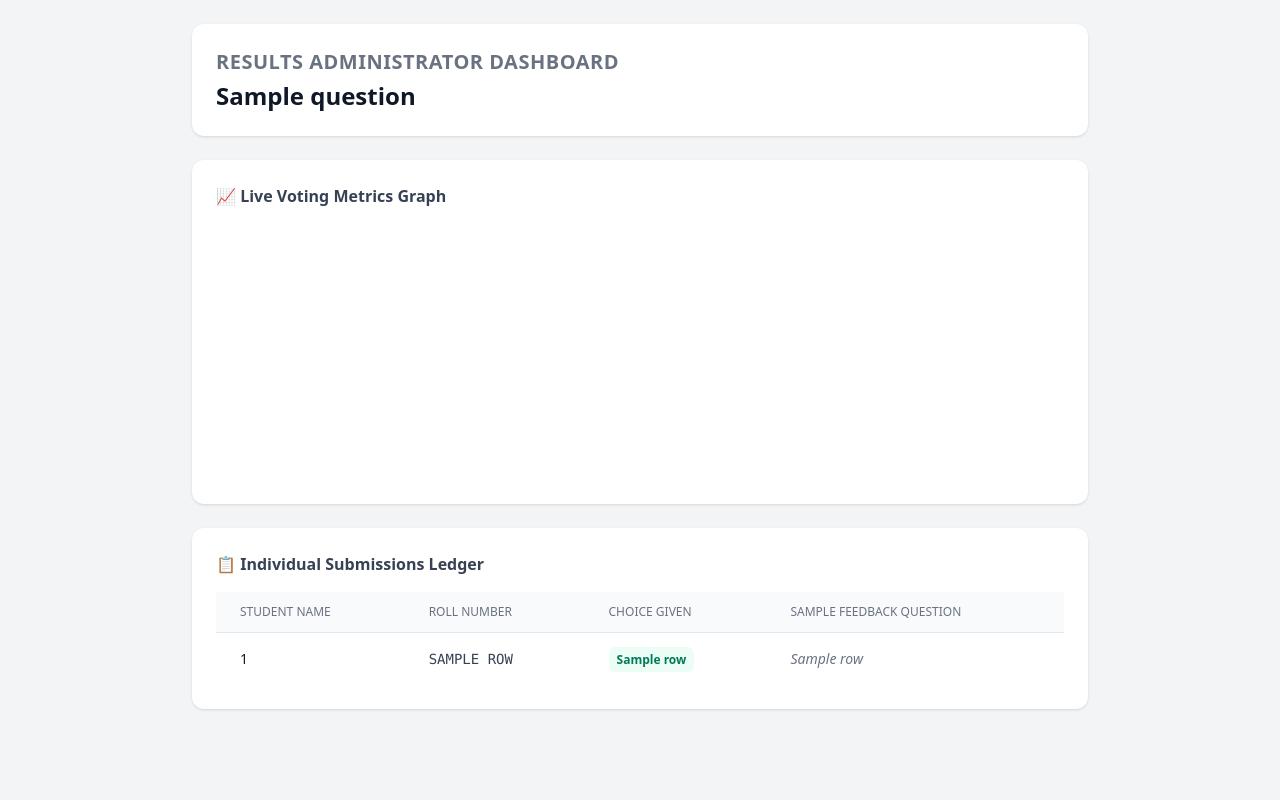
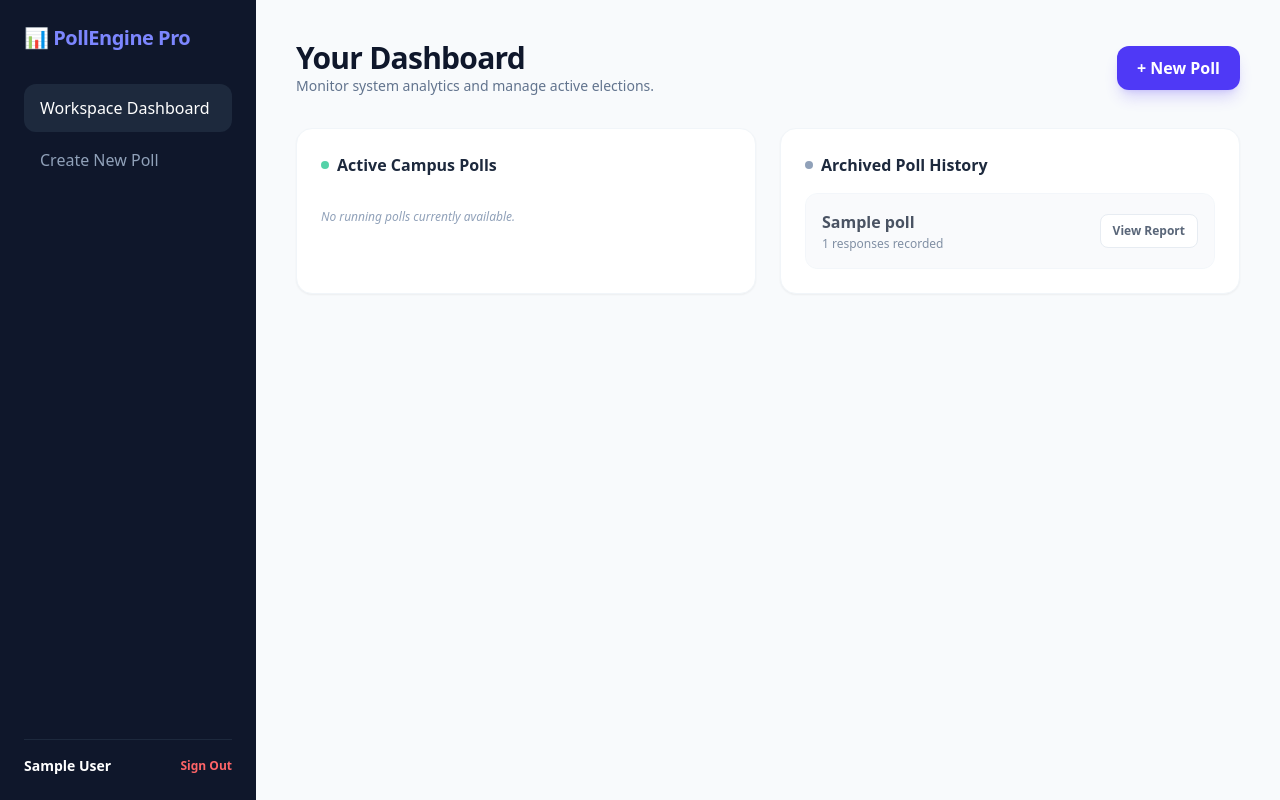
Before and after one commit to sahasramalkapuram/s-polling-, a Flask app: template templates/dashboard.html in a window 1280 px wide. Run offline with Flask 3, Linux system fonts and the light colour scheme; the visitor is signed in with stand-in values (Sample User, id 1); the template is opened without the code that fills it: most values are stand-ins (such as "Sample title", 1, 10 or a date in 2020); a map, chart or similar area stays blank.

Commit message:
Update dashboard.html

```diff
--- a/templates/dashboard.html
+++ b/templates/dashboard.html
@@ -3,75 +3,80 @@
 <head>
     <meta charset="UTF-8">
     <meta name="viewport" content="width=device-width, initial-scale=1.0">
-    <title>Poll Results Dashboard</title>
+    <title>Your Polls Dashboard</title>
     <script src="https://cdn.jsdelivr.net/npm/@tailwindcss/browser@4"></script>
-    <script src="https://cdn.jsdelivr.net/npm/chart.js"></script>
 </head>
-<body class="bg-gray-100 min-h-screen p-6">
-    <div class="max-w-4xl mx-auto space-y-6">
-        <div class="bg-white p-6 rounded-xl shadow-sm">
-            <h1 class="text-xl font-bold text-gray-500 uppercase tracking-wide">Results Administrator Dashboard</h1>
-            <h2 class="text-2xl font-black text-gray-900 mt-1">{{ question }}</h2>
+<body class="bg-slate-50 min-h-screen flex">
+    <aside class="w-64 bg-slate-900 text-white flex flex-col justify-between p-6 hidden md:flex">
+        <div class="space-y-8">
+            <h1 class="text-xl font-black tracking-tight text-indigo-400">📊 PollEngine Pro</h1>
+            <nav class="space-y-1">
+                <a href="/dashboard" class="flex items-center space-x-3 bg-slate-800 px-4 py-3 rounded-xl text-white font-medium">
+                    <span>Workspace Dashboard</span>
+                </a>
+                <a href="/poll/new" class="flex items-center space-x-3 px-4 py-3 rounded-xl text-slate-400 hover:text-white transition">
+                    <span>Create New Poll</span>
+                </a>
+            </nav>
+        </div>
+        <div class="border-t border-slate-800 pt-4 flex items-center justify-between">
+            <div class="truncate pr-2">
+                <p class="text-sm font-bold truncate">{{ current_user.name }}</p>
+            </div>
+            <a href="/logout" class="text-xs font-bold text-red-400 hover:text-red-300">Sign Out</a>
+        </div>
+    </aside>
+
+    <main class="flex-grow p-6 md:p-10 overflow-y-auto">
+        <div class="flex items-center justify-between mb-8">
+            <div>
+                <h2 class="text-3xl font-black text-slate-900 tracking-tight">Your Dashboard</h2>
+                <p class="text-slate-500 text-sm">Monitor system analytics and manage active elections.</p>
+            </div>
+            <a href="/poll/new" class="bg-indigo-600 hover:bg-indigo-700 text-white font-semibold px-5 py-2.5 rounded-xl shadow-lg shadow-indigo-600/20 transition cursor-pointer">+ New Poll</a>
         </div>
 
-        <div class="bg-white p-6 rounded-xl shadow-sm flex flex-col items-center">
-            <h3 class="text-md font-bold text-gray-700 mb-4 self-start">📈 Live Voting Metrics Graph</h3>
-            <div class="w-full max-w-xl h-64">
-                <canvas id="analyticsChart"></canvas>
+        <div class="grid grid-cols-1 md:grid-cols-2 gap-6">
+            <div class="bg-white p-6 rounded-2xl shadow-xs border border-slate-100">
+                <h3 class="text-md font-bold text-slate-800 mb-4 flex items-center space-x-2">
+                    <span class="h-2 w-2 bg-emerald-500 rounded-full animate-pulse"></span>
+                    <span>Active Campus Polls</span>
+                </h3>
+                <div class="space-y-3">
+                    {% for p in polls if p.is_active %}
+                    <div class="p-4 bg-slate-50 rounded-xl border border-slate-100 flex items-center justify-between hover:border-indigo-200 transition">
+                        <div class="truncate pr-3">
+                            <h4 class="font-bold text-slate-900 truncate">{{ p.question }}</h4>
+                            <p class="text-xs text-slate-500 font-medium mt-0.5">{{ p.vote_count }} total responses collected</p>
+                        </div>
+                        <a href="/analytics/{{ p.host_secret }}" class="bg-white border border-slate-200 text-slate-700 hover:bg-slate-100 font-bold text-xs px-3 py-2 rounded-lg transition shrink-0">View Live Results</a>
+                    </div>
+                    {% else %}
+                    <p class="text-slate-400 text-xs py-4 italic">No running polls currently available.</p>
+                    {% endfor %}
+                </div>
+            </div>
+
+            <div class="bg-white p-6 rounded-2xl shadow-xs border border-slate-100">
+                <h3 class="text-md font-bold text-slate-800 mb-4 flex items-center space-x-2">
+                    <span class="h-2 w-2 bg-slate-400 rounded-full"></span>
+                    <span>Archived Poll History</span>
+                </h3>
+                <div class="space-y-3">
+                    {% for p in polls if not p.is_active %}
+                    <div class="p-4 bg-slate-50 rounded-xl border border-slate-100 flex items-center justify-between opacity-80">
+                        <div class="truncate pr-3">
+                            <h4 class="font-bold text-slate-800 truncate">{{ p.question }}</h4>
+                            <p class="text-xs text-slate-500 font-medium mt-0.5">{{ p.vote_count }} responses recorded</p>
+                        </div>
+                        <a href="/analytics/{{ p.host_secret }}" class="bg-white border border-slate-200 text-slate-700 hover:bg-slate-100 font-bold text-xs px-3 py-2 rounded-lg transition shrink-0">View Report</a>
+                    </div>
+                    {% else %}
+                    <p class="text-slate-400 text-xs py-4 italic">No archived historical records available.</p>
+                    {% endfor %}
+                </div>
             </div>
         </div>
-
-        <div class="bg-white p-6 rounded-xl shadow-sm overflow-x-auto">
-            <h3 class="text-md font-bold text-gray-700 mb-4">📋 Individual Submissions Ledger</h3>
-            <table class="min-w-full divide-y divide-gray-200">
-                <thead class="bg-gray-50">
-                    <tr>
-                        <th class="px-6 py-3 text-left text-xs font-medium text-gray-500 uppercase">Student Name</th>
-                        <th class="px-6 py-3 text-left text-xs font-medium text-gray-500 uppercase">Roll Number</th>
-                        <th class="px-6 py-3 text-left text-xs font-medium text-gray-500 uppercase">Choice Given</th>
-                        <th class="px-6 py-3 text-left text-xs font-medium text-gray-500 uppercase">{{ feedback_question if feedback_question else 'Feedback Comments' }}</th>
-                    </tr>
-                </thead>
-                <tbody class="divide-y divide-gray-200 bg-white text-sm text-gray-700">
-                    {% for row in detailed_votes %}
-                    <tr>
-                        <td class="px-6 py-4 font-medium text-gray-900">{{ row[0] }}</td>
-                        <td class="px-6 py-4 uppercase font-mono">{{ row[1] }}</td>
-                        <td class="px-6 py-4"><span class="bg-emerald-50 text-emerald-700 px-2 py-1 rounded-md text-xs font-bold">{{ row[2] }}</span></td>
-                        <td class="px-6 py-4 text-gray-500 italic">{{ row[3] if row[3] else '-' }}</td>
-                    </tr>
-                    {% endfor %}
-                </tbody>
-            </table>
-        </div>
-    </div>
-
-    <script>
-        const labels = [{% for row in summary %}"{{ row[0] }}",{% endfor %}];
-        const dataValues = [{% for row in summary %}{{ row[1] }},{% endfor %}];
-
-        const ctx = document.getElementById('analyticsChart').getContext('2d');
-        new Chart(ctx, {
-            type: 'bar',
-            data: {
-                labels: labels,
-                datasets: [{
-                    label: 'Votes Collected',
-                    data: dataValues,
-                    backgroundColor: 'rgba(16, 185, 129, 0.2)',
-                    borderColor: 'rgba(16, 185, 129, 1)',
-                    borderWidth: 2,
-                    borderRadius: 6
-                }]
-            },
-            options: {
-                responsive: true,
-                maintainAspectRatio: false,
-                scales: {
-                    y: { beginAtZero: true, ticks: { stepSize: 1 } }
-                }
-            }
-        });
-    </script>
+    </main>
 </body>
 </html>
```
